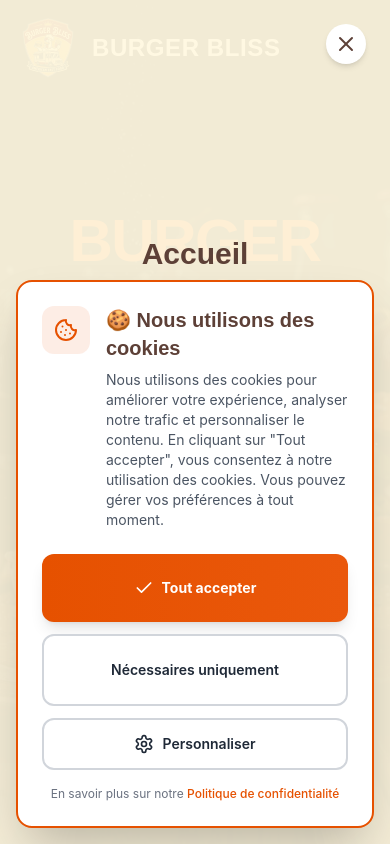
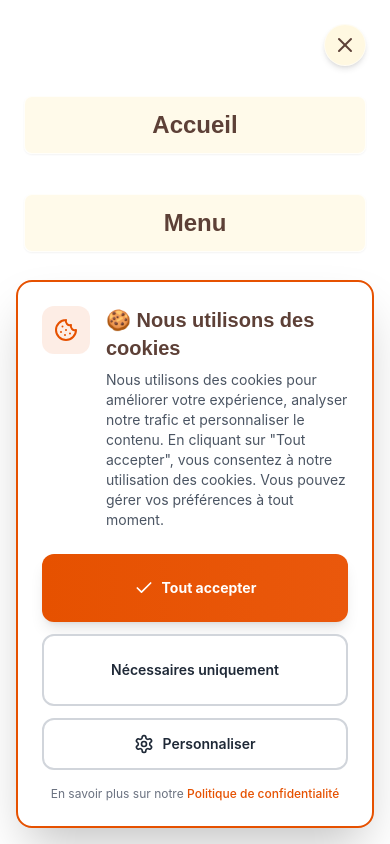
Before and after one commit to jeanloup33/burger-bliss, a React (Vite) app: page / in a window 390 px wide. Both pictures are taken after a click on the button "Ouvrir le menu". Shown: the top 844 px of the page. Built offline with nearby package versions, Linux system fonts and the light colour scheme.

Commit message:
Solid mobile nav overlay with better link hit areas

```diff
--- a/src/components/layout/Header.tsx
+++ b/src/components/layout/Header.tsx
@@ -104,12 +104,12 @@ export function Header() {
                             animate={{ opacity: 1, x: 0 }}
                             exit={{ opacity: 0, x: '100%' }}
                             transition={{ type: "spring", damping: 25, stiffness: 200 }}
-                            className="fixed inset-0 bg-bliss-cream/95 z-[60] flex flex-col items-center justify-center gap-8 md:hidden px-6 text-center overflow-y-auto pt-24 pb-16"
+                            className="fixed inset-0 z-[60] md:hidden overflow-y-auto bg-white px-6 pt-24 pb-16 flex flex-col items-center gap-10 text-center shadow-lg"
                             role="dialog"
                             aria-modal="true"
                         >
                             <button
-                                className="absolute top-6 right-6 p-2 rounded-full bg-white text-bliss-brown shadow-md"
+                                className="absolute top-6 right-6 p-2 rounded-full bg-bliss-cream text-bliss-brown shadow-md border border-white/60"
                                 onClick={() => setIsMobileMenuOpen(false)}
                                 aria-label="Fermer le menu"
                             >
@@ -120,7 +120,7 @@ export function Header() {
                                     key={link.label}
                                     href={link.href}
                                     onClick={() => setIsMobileMenuOpen(false)}
-                                    className="text-3xl font-heading font-bold text-bliss-brown hover:text-bliss-orange transition-colors"
+                                    className="text-2xl font-heading font-bold text-bliss-brown hover:text-bliss-orange transition-colors w-full max-w-sm py-3 rounded-lg bg-bliss-cream/70 border border-white/80 shadow-sm"
                                 >
                                     {link.label}
                                 </a>
@@ -128,7 +128,7 @@ export function Header() {
                             <Button
                                 asChild
                                 size="lg"
-                                className="bg-bliss-orange text-white text-xl px-8 py-6 rounded-full mt-4"
+                                className="bg-bliss-orange text-white text-xl px-8 py-6 rounded-full mt-2 w-full max-w-sm"
                             >
                                 <a href="#contact" onClick={() => setIsMobileMenuOpen(false)}>Commander maintenant</a>
                             </Button>
```
